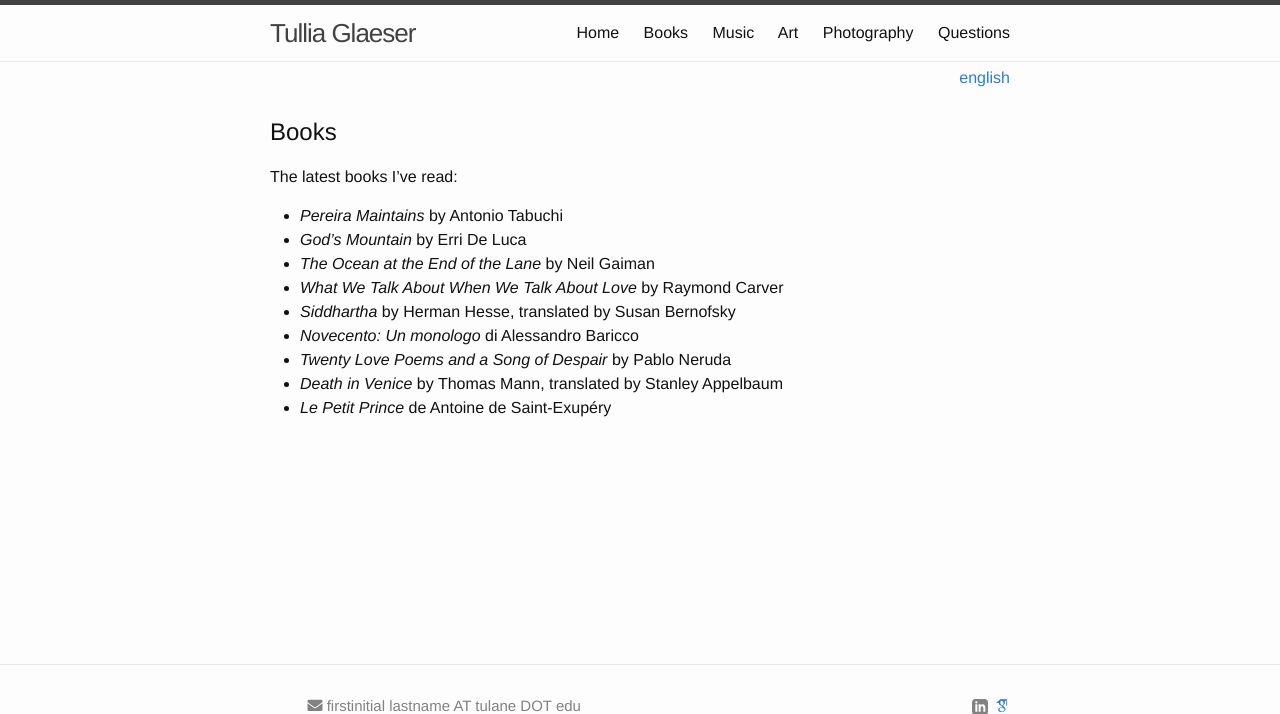
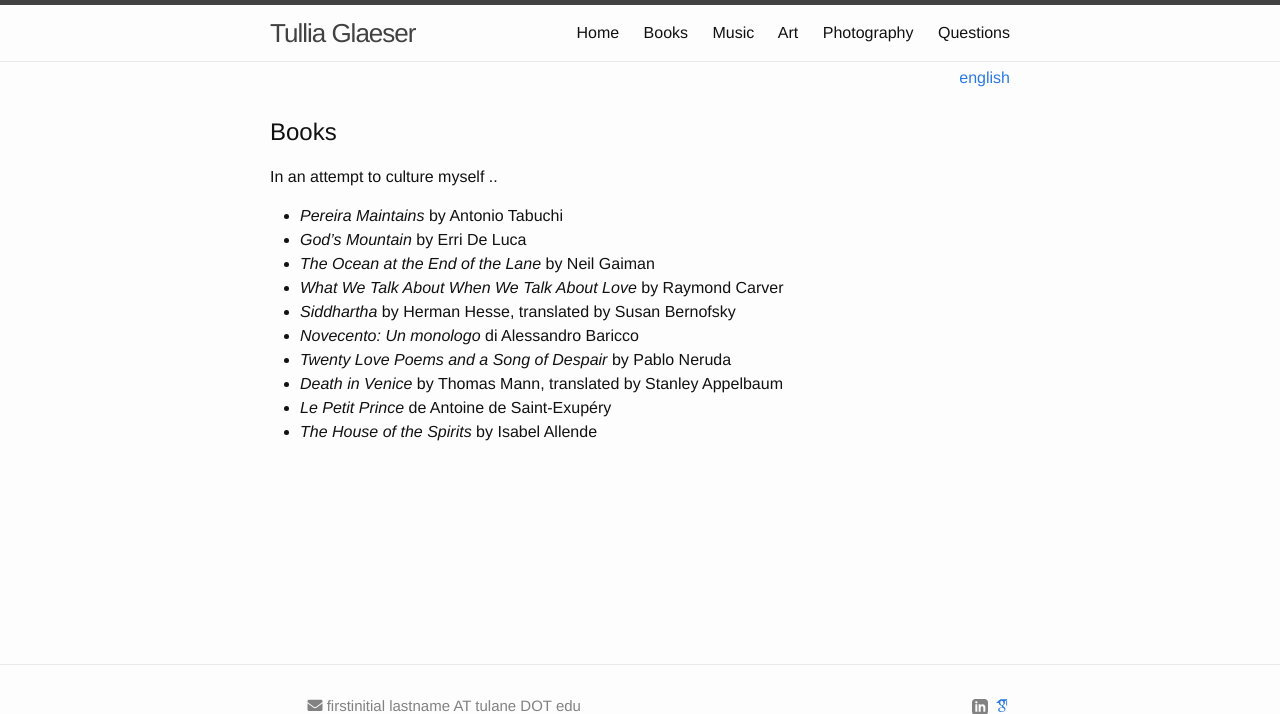
Before and after one commit to tamglaeser/tamglaeser.github.io, a Jekyll site: the page built from books.md, in a window 1280 px wide, cut to the strip 0-714 px from the top of the page. Built offline with Jekyll 4.4.1, drawn with Linux system fonts in a browser that asks for light colours; nearby versions of some CDN libraries; some web fonts are replaced.

Commit message:
added book

```diff
--- a/books.md
+++ b/books.md
@@ -8,7 +8,7 @@ order: 2
 
 ## Books
 
-The latest books I've read:
+In an attempt to culture myself ..
 
 - _Pereira Maintains_ by Antonio Tabuchi
 - _God's Mountain_ by Erri De Luca
@@ -19,3 +19,4 @@ The latest books I've read:
 - _Twenty Love Poems and a Song of Despair_ by Pablo Neruda
 - _Death in Venice_ by Thomas Mann, translated by Stanley Appelbaum
 - _Le Petit Prince_ de Antoine de Saint-Exupéry
+- _The House of the Spirits_ by Isabel Allende
```
Also changed, not shown: 1 other file.
